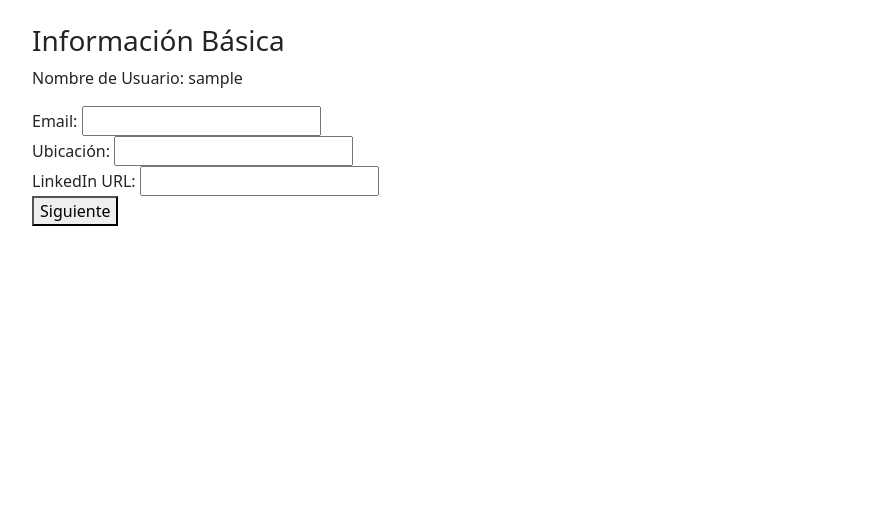
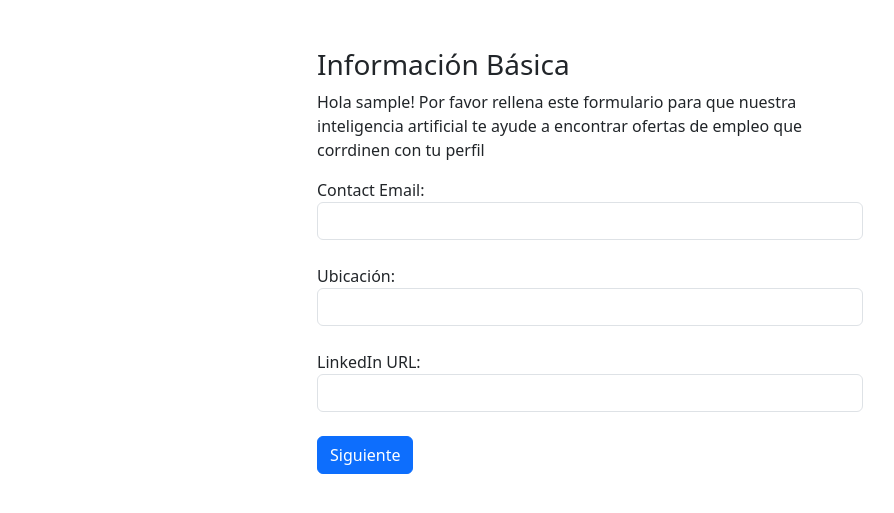
Before and after one commit to asnielrod/joobsmailer, a Django app: page /complete_developer_profile/ in a window 1280 px wide. Shown: the part 56-569 px from the top of the page, without its empty margins (50-944 px from the left). Run offline with Django 5.2, Linux system fonts and the light colour scheme; the visitor is signed in with stand-in values (Sample User, id 1); data that the repository does not hold is empty.

Commit message:
developers flow

```diff
--- a/joobsmailer/urls.py
+++ b/joobsmailer/urls.py
@@ -20,10 +20,6 @@ from joobsmatcher import views
 
 urlpatterns = [
     path('admin/', admin.site.urls),
-    path('', views.home, name='home'),
-    path('register/', views.register_user, name='register'),
-    path('logout/', views.logout_user, name='logout'),
-    path('login/', views.login_user, name='login'),
-    path('complete_developer_profile/', views.complete_developer_profile, name='complete_developer_profile'),
-    path('complete_employer_profile/', views.complete_employer_profile, name='complete_employer_profile'),
+    path('', include('joobsmatcher.urls')),
+
 ]
--- a/joobsmatcher/models.py
+++ b/joobsmatcher/models.py
@@ -80,7 +80,7 @@ class Developer(models.Model):
     additional_comments = models.TextField(blank=True, null=True)
 
     def __str__(self):
-        return self.name
+        return f'Nombre: {self.name} Email: ({self.email}) Tipo de trabajo: {self.job_type}'
 
 class JobPosting(models.Model):
     company_name = models.CharField(max_length=100)
--- a/joobsmatcher/templates/complete_developer_profile.html
+++ b/joobsmatcher/templates/complete_developer_profile.html
@@ -2,10 +2,7 @@
 
 {% block content %}
 {% if user.is_authenticated %}
-<!DOCTYPE html>
-<html lang="en">
-<head>
-    <meta charset="UTF-8">
+
     <title>Complete Developer Profile</title>
     <script>
         function showSection(sectionNumber) {
@@ -15,106 +12,154 @@
             document.getElementById("section" + sectionNumber).style.display = "block";
         }
     </script>
-</head>
+
 <body>
 
-<form method="post">
+<form method="post" class="container mt-4">
     {% csrf_token %}
 
     <!-- Sección 1: Información Básica -->
-    <div id="section1">
+    <div id="section1" class="col-md-6 offset-md-3">
         <h3>Información Básica</h3>
-        <p>Nombre de Usuario: {{ username }}</p>
-        <label for="email">Email:</label>
-        <input type="email" id="email" name="email"><br>
+        <div class="form-group">
+            <p>Hola {{ username }}! Por favor rellena este formulario para que nuestra inteligencia artificial te ayude a encontrar ofertas de empleo que corrdinen con tu perfil</p>
+            <label for="email">Contact Email:</label>
+            <input type="email" id="email" name="email" class="form-control">
+            <br/>
             <label for="location">Ubicación:</label>
-        <input type="text" id="location" name="location"><br>
+            <input type="text" id="location" name="location" class="form-control">
+            <br/>
             <label for="linkedin_url">LinkedIn URL:</label>
-        <input type="url" id="linkedin_url" name="linkedin_url"><br>
-        <button type="button" onclick="showSection(2)">Siguiente</button>
+            <input type="text" id="linkedin_url" name="linkedin_url" class="form-control">
+        </div>
+        <br/>
+        <button type="button" class="btn btn-primary" onclick="showSection(2)">Siguiente</button>
     </div>
 
     <!-- Sección 2: Experiencia y Educación -->
-    <div id="section2" style="display:none;">
+    <div id="section2" style="display:none;" class="col-md-6 offset-md-3">
         <h3>Experiencia y Educación</h3>
-        <label for="programming_languages">Lenguajes de Programación:</label>
-        <select id="programming_languages" name="programming_languages" multiple>
+        <p>Lenguajes de programación:</p>
+        <div class="btn-group-toggle" data-toggle="buttons">
             {% for language in programming_languages %}
-            <option value="{{ language.id }}">{{ language.name }}</option>
+            <label class="btn btn-outline-primary" style="margin-top: 10px;">
+                <input type="checkbox" autocomplete="off" value="{{ language.id }}"> {{ language.name }}
+            </label>
             {% endfor %}
-        </select><br>
-        <label for="frameworks">Frameworks:</label>
-        <select id="frameworks" name="frameworks" multiple>
+        </div>
+        <br/>
+        <p>Frameworks:</p>
+        <div class="btn-group-toggle" data-toggle="buttons">
             {% for framework in frameworks %}
-            <option value="{{ framework.id }}">{{ framework.name }}</option>
+            <label class="btn btn-outline-primary" style="margin-top: 10px;">
+                <input type="checkbox" autocomplete="off" value="{{ framework.id }}"> {{ framework.name }}
+            </label>
             {% endfor %}
-        </select><br>
-        <label for="tools_systems">Herramientas y Sistemas:</label>
-        <select id="tools_systems" name="tools_systems" multiple>
+        </div>
+        <br/>
+        <p>Herramientas y Sistemas:</p>
+        <div class="btn-group-toggle" data-toggle="buttons">
             {% for tool in tools_systems %}
-            <option value="{{ tool.id }}">{{ tool.name }}</option>
+            <label class="btn btn-outline-primary" style="margin-top: 10px;">
+                <input type="checkbox" autocomplete="off" value="{{ tool.id }}"> {{ tool.name }}
+            </label>
             {% endfor %}
-        </select><br>
-        <label for="database_knowledge">Conocimientos de Bases de Datos:</label>
-        <select id="database_knowledge" name="database_knowledge" multiple>
+        </div>
+        <br/>
+        <p>Conocimientos de Bases de Datos:</p>
+        <div class="btn-group-toggle" data-toggle="buttons">
             {% for database in database_knowledge %}
-            <option value="{{ database.id }}">{{ database.name }}</option>
+            <label class="btn btn-outline-primary" style="margin-top: 10px;">
+                <input type="checkbox" autocomplete="off" value="{{ database.id }}"> {{ database.name }}
+            </label>
             {% endfor %}
-        </select><br>
-        <button type="button" onclick="showSection(1)">Atrás</button>
-        <button type="button" onclick="showSection(3)">Siguiente</button>
+        </div>
+        <br/>
+        <button type="button" class="btn btn-secondary" onclick="showSection(1)">Atrás</button>
+        <button type="button" class="btn btn-primary" onclick="showSection(3)">Siguiente</button>
     </div>
 
     <!-- Sección 3: Habilidades y Preferencias de Trabajo -->
-    <div id="section3" style="display:none;">
+    <div id="section3" style="display:none;" class="col-md-6 offset-md-3">
+        <br/>
         <h3>Habilidades y Preferencias de Trabajo</h3>
+        <div class="form-group">
             <label for="years_of_experience">Años de Experiencia:</label>
-        <input type="number" id="years_of_experience" name="years_of_experience"><br>
+            <input type="number" id="years_of_experience" name="years_of_experience" class="form-control">
+            <br/>
             <label for="project_types">Tipos de Proyectos:</label>
-        <input type="text" id="project_types" name="project_types"><br>
+            <input type="text" id="project_types" name="project_types" class="form-control">
+            <br/>
             <label for="previous_roles">Roles Anteriores:</label>
-        <input type="text" id="previous_roles" name="previous_roles"><br>
+            <input type="text" id="previous_roles" name="previous_roles" class="form-control">
+            <br/>
             <label for="highest_degree">Grado Académico Más Alto:</label>
-        <input type="text" id="highest_degree" name="highest_degree"><br>
-        <button type="button" onclick="showSection(2)">Atrás</button>
-        <button type="button" onclick="showSection(4)">Siguiente</button>
+            <input type="text" id="highest_degree" name="highest_degree" class="form-control">
+        </div>
+        <br/>
+        <button type="button" class="btn btn-secondary" onclick="showSection(2)">Atrás</button>
+        <button type="button" class="btn btn-primary" onclick="showSection(4)">Siguiente</button>
     </div>
 
     <!-- Sección 4: Detalles Adicionales -->
-    <div id="section4" style="display:none;">
+    <div id="section4" style="display:none;" class="col-md-6 offset-md-3">
+        <br/>
         <h3>Detalles Adicionales</h3>
+        <div class="form-group">
+            <br/>
             <label for="certifications">Certificaciones:</label>
-        <input type="text" id="certifications" name="certifications"><br>
+            <input type="text" id="certifications" name="certifications" class="form-control">
+            <br/>
             <label for="job_type">Tipo de Trabajo:</label>
-        <input type="text" id="job_type" name="job_type"><br>
+            <input type="text" id="job_type" name="job_type" class="form-control">
+            <br/>
             <label for="remote_availability">Disponibilidad Remota:</label>
-        <input type="checkbox" id="remote_availability" name="remote_availability"><br>
+            <input type="checkbox" id="remote_availability" name="remote_availability" class="form-check-input">
+            <br/>
+            <br/>
             <label for="relocation_interest">Interés en Relocalización:</label>
-        <input type="checkbox" id="relocation_interest" name="relocation_interest"><br>
+            <input type="checkbox" id="relocation_interest" name="relocation_interest" class="form-check-input">
+            <br/>
+            <br/>
             <label for="desired_salary_range">Rango Salarial Deseado:</label>
-        <input type="text" id="desired_salary_range" name="desired_salary_range"><br>
-        <button type="button" onclick="showSection(3)">Atrás</button>
-        <button type="button" onclick="showSection(5)">Siguiente</button>
+            <input type="text" id="desired_salary_range" name="desired_salary_range" class="form-control">
+        </div>
+        <br/>
+        <button type="button" class="btn btn-secondary" onclick="showSection(3)">Atrás</button>
+        <button type="button" class="btn btn-primary" onclick="showSection(5)">Siguiente</button>
     </div>
 
     <!-- Sección 5: Idiomas, Habilidades Blandas y Más -->
-    <div id="section5" style="display:none;">
+    <div id="section5" style="display:none;" class="col-md-6 offset-md-3">
         <h3>Idiomas, Habilidades Blandas y Más</h3>
+        <div class="form-group">
+            <br/>
             <label for="languages_spoken">Idiomas Hablados:</label>
-        <input type="text" id="languages_spoken" name="languages_spoken"><br>
+            <input type="text" id="languages_spoken" name="languages_spoken" class="form-control">
+            <br/>
             <label for="soft_skills">Habilidades Blandas:</label>
-        <input type="text" id="soft_skills" name="soft_skills"><br>
+            <input type="text" id="soft_skills" name="soft_skills" class="form-control">
+            <br/>
             <label for="professional_interests">Intereses Profesionales:</label>
-        <input type="text" id="professional_interests" name="professional_interests"><br>
+            <input type="text" id="professional_interests" name="professional_interests" class="form-control">
+            <br/>
             <label for="availability_date">Fecha de Disponibilidad:</label>
-        <input type="date" id="availability_date" name="availability_date"><br>
+            <input type="date" id="availability_date" name="availability_date" class="form-control">
+            <br/>
             <label for="additional_comments">Comentarios Adicionales:</label>
-        <input type="text" id="additional_comments" name="additional_comments"><br>
-        <button type="button" onclick="showSection(4)">Atrás</button>
-        <input type="submit" value="Enviar">
+            <input type="text" id="additional_comments" name="additional_comments" class="form-control">
+        </div>
+        <br/>
+        <button type="button" class="btn btn-secondary" onclick="showSection(4)">Atrás</button>
+        <input type="submit" value="Enviar" class="btn btn-success">
     </div>
 
 </form>
+<script>
+    $('.btn-group-toggle label').on('click', function() {
+        $(this).button('toggle');
+    });
+</script>
 
 </body>
 </html>
--- a/joobsmatcher/urls.py
+++ b/joobsmatcher/urls.py
@@ -9,5 +9,6 @@ urlpatterns = [
     path('login/', views.login_user, name='login'),
     path('complete_developer_profile/', views.complete_developer_profile, name='complete_developer_profile'),
     path('complete_employer_profile/', views.complete_employer_profile, name='complete_employer_profile'),
+    path('home/', views.some_error_handling_view, name='some_error_handling_view')
 
 ]
--- a/joobsmatcher/views.py
+++ b/joobsmatcher/views.py
@@ -4,6 +4,7 @@ from django.contrib import messages
 from .forms import SignUpForm
 from .models import JobRecommendations, Developer, JobPosting
 from django.contrib.auth import get_user_model
+from .models import ProgrammingLanguage, Framework, ToolSystem, DatabaseKnowledge, Developer, Employer
 
 User = get_user_model()
 
@@ -69,14 +70,14 @@ def home(request):
     return render(request, 'home.html', context)
 
 
-#completar el prtfil de desarrollador
-from django.shortcuts import render, redirect
-from django.contrib import messages
-from .models import ProgrammingLanguage, Framework, ToolSystem, DatabaseKnowledge, Developer
+
 
 def complete_developer_profile(request):
     if request.method == 'POST':
-        developer = request.user.developer
+        user = request.user
+        developer, created = Developer.objects.get_or_create(user=user)
+
+        # Actualizar o crear campos del perfil del desarrollador
         developer.email = request.POST['email']
         developer.location = request.POST['location']
         developer.linkedin_url = request.POST['linkedin_url']
@@ -95,16 +96,15 @@ def complete_developer_profile(request):
         developer.availability_date = request.POST['availability_date']
         developer.additional_comments = request.POST['additional_comments']
 
-        # Actualizar campos ManyToMany
         programming_languages = request.POST.getlist('programming_languages')
         frameworks = request.POST.getlist('frameworks')
         tools_systems = request.POST.getlist('tools_systems')
         database_knowledge = request.POST.getlist('database_knowledge')
 
-        developer.programming_languages.set(programming_languages)
-        developer.frameworks.set(frameworks)
-        developer.tools_systems.set(tools_systems)
-        developer.database_knowledge.set(database_knowledge)
+        developer.programming_languages.set(ProgrammingLanguage.objects.filter(id__in=programming_languages))
+        developer.frameworks.set(Framework.objects.filter(id__in=frameworks))
+        developer.tools_systems.set(ToolSystem.objects.filter(id__in=tools_systems))
+        developer.database_knowledge.set(DatabaseKnowledge.objects.filter(id__in=database_knowledge))
 
         developer.save()
         messages.success(request, "Your Profile Has Been Updated!")
@@ -116,24 +116,36 @@ def complete_developer_profile(request):
             'tools_systems': ToolSystem.objects.all(),
             'database_knowledge': DatabaseKnowledge.objects.all(),
             'username': request.user.username,
-        }
+            }
         return render(request, 'complete_developer_profile.html', context)
 
     return render(request, 'complete_developer_profile.html', {})
 
 
+
+
 def complete_employer_profile(request):
     if request.method == 'POST':
-        employer = request.user.employer
+        user = request.user
+        employer, created = Employer.objects.get_or_create(user=user)
+
+        # Actualizar o crear campos del perfil del empleador
         employer.name = request.POST['name']
         employer.email = request.POST['email']
-        employer.location = request.POST['location']
-        employer.linkedin_url = request.POST['linkedin_url']
-        employer.company_name = request.POST['company_name']
-        employer.industry = request.POST['industry']
-        employer.company_size = request.POST['company_size']
-        employer.company_description = request.POST['company_description']
+        employer.location = request.POST.get('location', '')  # Uso de .get con un valor por defecto
+        employer.linkedin_url = request.POST.get('linkedin_url', '')
+        employer.company_name = request.POST.get('company_name', '')
+        employer.industry = request.POST.get('industry', '')
+        employer.company_size = request.POST.get('company_size', '')
+        employer.company_description = request.POST.get('company_description', '')
+
         employer.save()
         messages.success(request, "Your Profile Has Been Updated!")
         return redirect('home')
+
+    # Directamente renderizar el formulario de perfil para solicitudes GET
     return render(request, 'complete_employer_profile.html', {})
+
+
+def some_error_handling_view(request):
+    return render(request, 'home.html', {})
```
Also changed, not shown: joobsmatcher/templates/complete_employer_profile.html (+112 -4 lines). Lines whose indentation alone changed are shown as unchanged.
